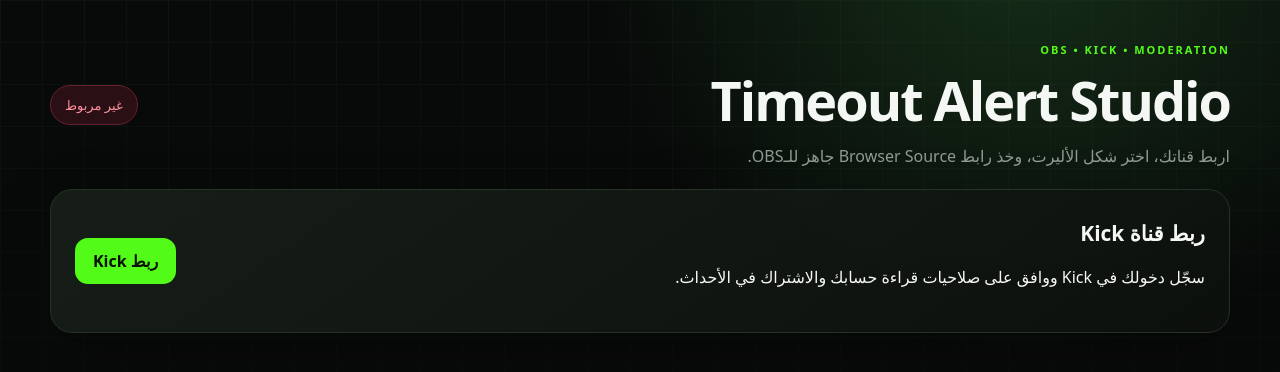
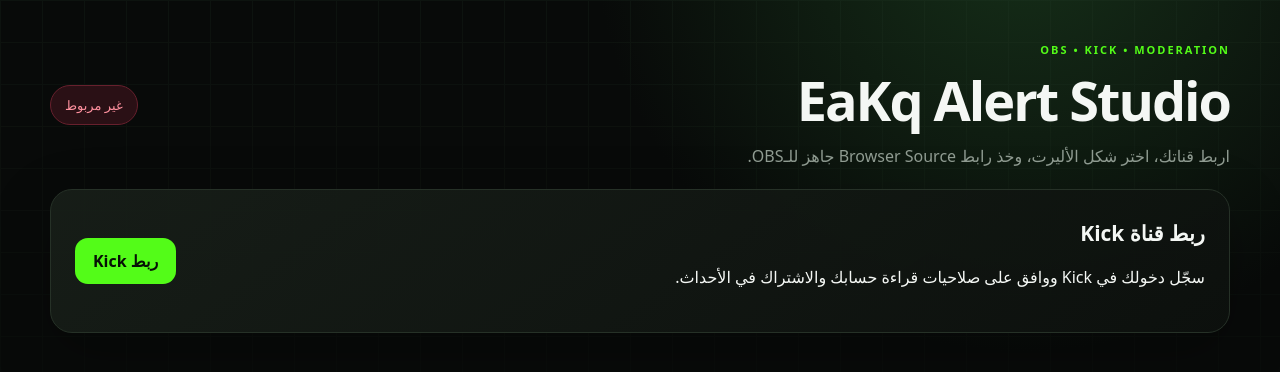
Before and after one commit to OfficeFrank/test-alert, a website: page public/index.html in a window 1280 px wide. Drawn offline with Linux system fonts and the light colour scheme; no server answers; a web font is replaced by a local one.

Commit message:
Update index.html

```diff
--- a/public/index.html
+++ b/public/index.html
@@ -15,7 +15,7 @@
     <header class="topbar">
       <div>
         <div class="eyebrow">OBS • KICK • MODERATION</div>
-        <h1>Timeout Alert Studio</h1>
+        <h1>EaKq Alert Studio</h1>
         <p>اربط قناتك، اختر شكل الأليرت، وخذ رابط Browser Source جاهز للـOBS.</p>
       </div>
       <div id="connectionPill" class="pill offline">غير مربوط</div>
```
